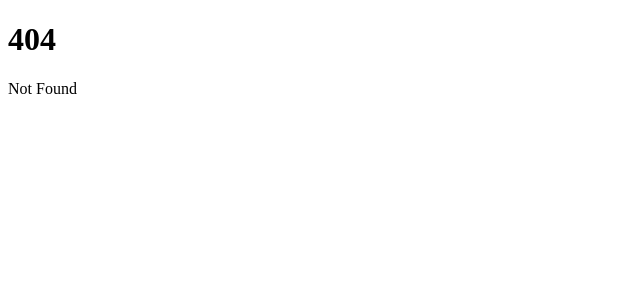
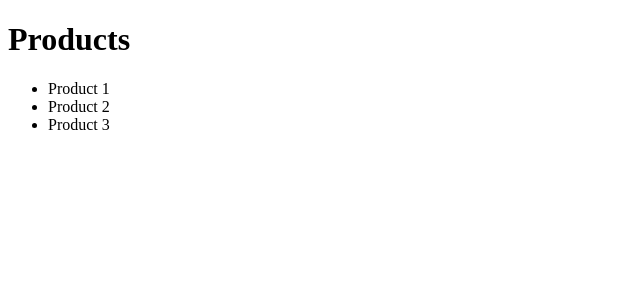
Before and after one commit to javedh-dev/learn-svelte, a SvelteKit app: page /products in a window 1280 px wide. Before the commit this address had no page. Shown: the top 300 px of the page, without its empty margins (0-640 px from the left). Built offline with nearby package versions, Linux system fonts and the light colour scheme.

Commit message:
Dynamic Routing

```diff
--- /dev/null
+++ b/src/routes/products/+page.svelte
@@ -0,0 +1,6 @@
+<h1>Products</h1>
+<ul>
+	<li>Product 1</li>
+	<li>Product 2</li>
+	<li>Product 3</li>
+</ul>
--- /dev/null
+++ b/src/routes/products/[productId]/+page.svelte
@@ -0,0 +1,6 @@
+<script>
+	import { page } from '$app/stores';
+	const productId = $page.params.productId;
+</script>
+
+<h1>Details for Product {productId}</h1>
```
